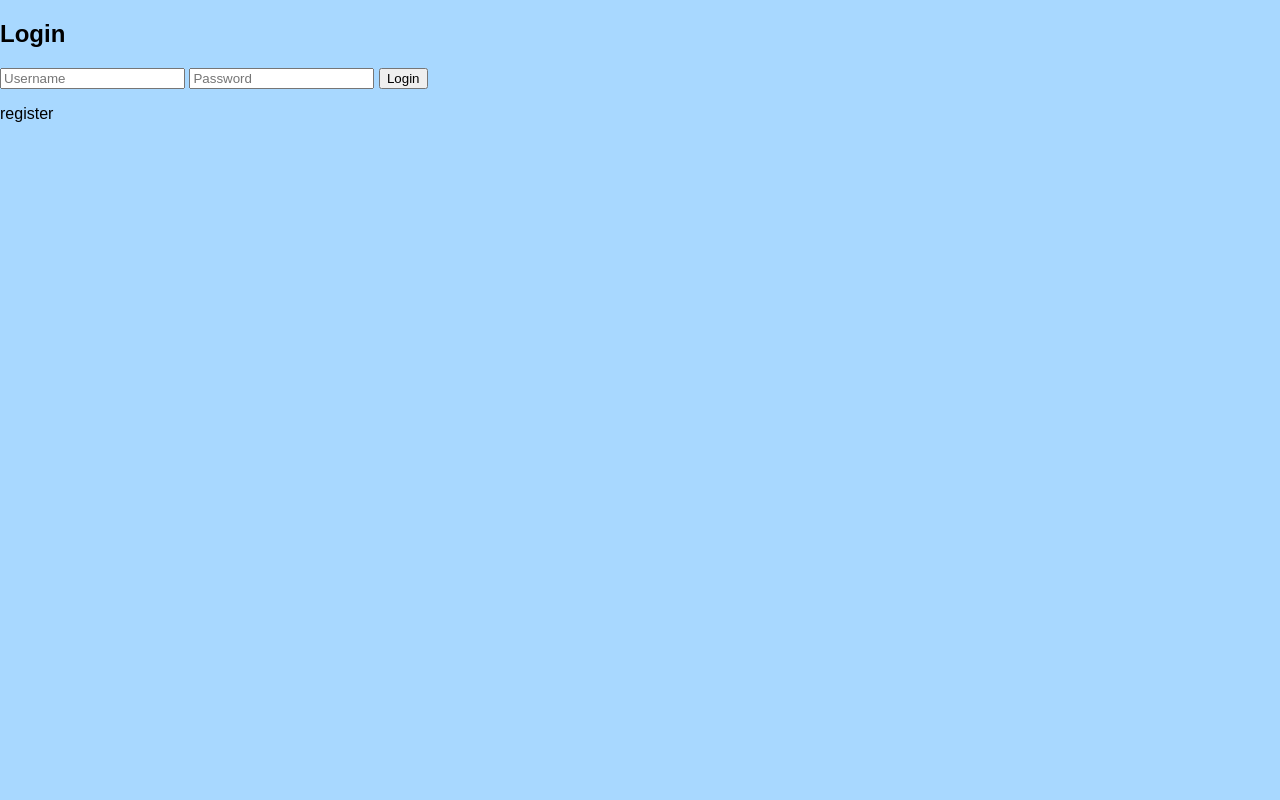
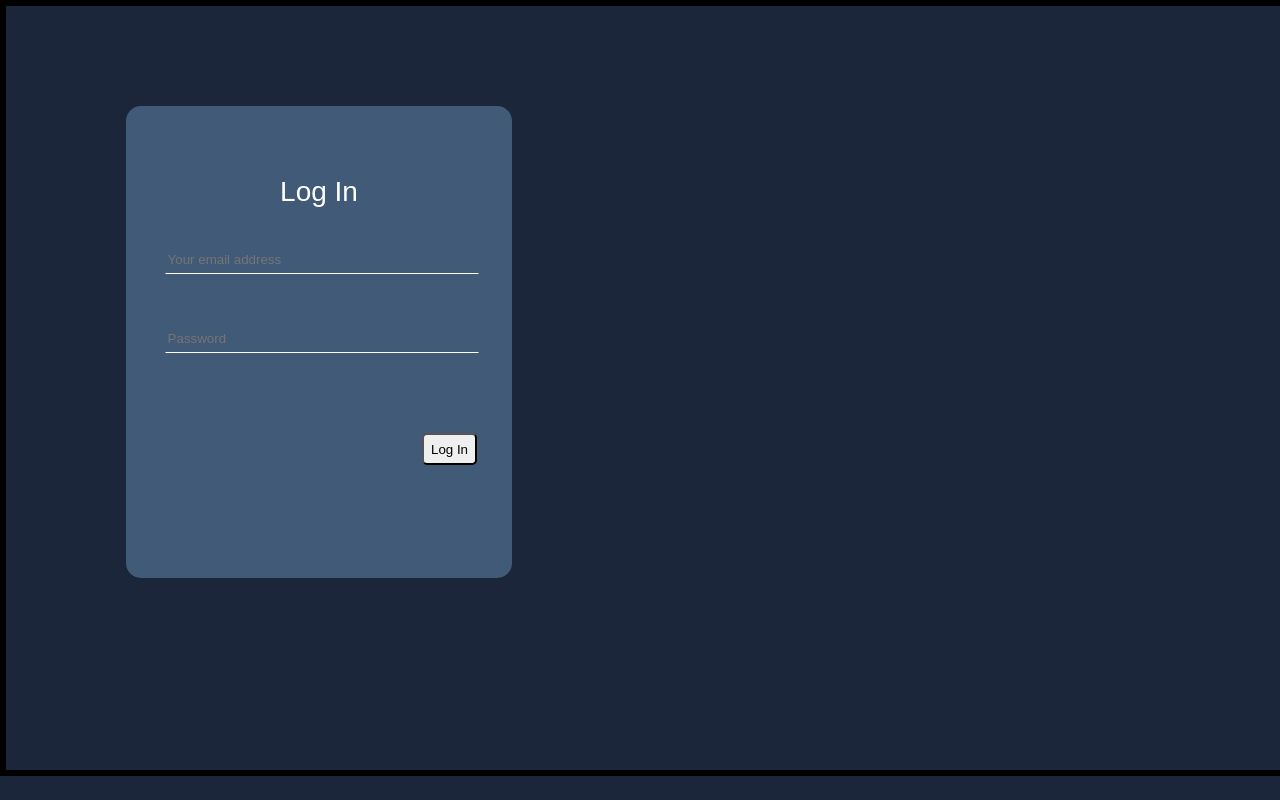
Before and after one commit to JoyDev941/custom-cloud-storage, a Python web app: template templates/index.html in a window 1280 px wide. Run offline with Jinja, Linux system fonts and the light colour scheme; the template is opened without the code that fills it, so the values that code supplies are empty.

Commit message:
added a login page ; created database with table; learn flex box; fixed css not connecting

```diff
--- a/templates/css/style.css
+++ b/templates/css/home.css
@@ -1,10 +1,3 @@
-body {
-    margin: 0;
-    padding: 0;
-    background-color: #a8d8ff; /* pastel blue */
-    font-family: Arial, sans-serif;
-}
-
 #drop-zone {
   width: 300px;
   height: 150px;
@@ -19,3 +12,9 @@ body {
 #drop-zone:hover {
   border-color: #333;
 }
+
+body{
+    margin: 0px;
+    padding: 0px;
+    background-color: #1B263B;
+}
--- /dev/null
+++ b/templates/css/index.css
@@ -0,0 +1,74 @@
+body{
+    margin: 0px;
+    padding: 0px;
+    background-color: #1B263B;
+}
+
+.upper_section{
+    height: 764px;
+    width: 100%;
+
+    display: flex;
+
+    border: 6px solid black;
+}
+
+.card {
+    height: 472px;
+    width:  386px;
+    margin-top: 100px;
+    margin-left: 120px;
+    display: flex;
+    flex-direction: column;
+
+    background-color: #415A77;
+    border-radius: 15px
+}
+
+.sign-login{
+    font-family: montserrat, arial, sans-serif;
+    color: white;
+    font-size: 28px;
+    align-self: center;
+    margin-top: 70px;
+}
+
+.email{
+    margin-top: 5ch;
+    margin-left: 10%;
+    height: 25px;
+    width: 80%;
+    background-color: #415A77;
+    color: lightgray;
+    border: 1px solid #415A77;
+    border-bottom: 1px solid white;
+    outline: none;
+    transition: border-color 0.3s ease;
+}
+
+.password{
+    margin-top: 50px;
+    margin-left: 10%;
+    height: 25px;
+    width: 80%;
+    background-color: #415A77;
+    color: lightgray;
+    border: 1px solid #415A77;
+    border-bottom: 1px solid white;
+    outline: none;
+    transition: border-color 0.3s ease;
+}
+
+button{
+    align-self: self-end;
+    margin-top: 80px;
+    margin-right: 35px;
+    height: 32px;
+    width: 55px;
+    border-radius: 5px;
+}
+
+input:focus{
+    border: 1px solid #415A77;
+    border-bottom: 1px solid red;
+}
--- a/templates/index.html
+++ b/templates/index.html
@@ -3,22 +3,18 @@
 <head>
   <meta charset="UTF-8">
   <title>Login</title>
-  <link rel="stylesheet" href="style.css">
+  <link rel="stylesheet" href="css/index.css">
 </head>
 <body>
+  <div class="upper_section">
+    <div class="card">
+      <div class="sign-login">Log In</div>
+      <input class="email" type="text" placeholder="Your email address"></input>
+      <input class="password" type="text" placeholder="Password"></input>
+      <button class="login">Log In</button>
+    </div>
+  </div>
 
-  <div class="login-box">
-    <h2>Login</h2>
 
-    <input type="text" id="username" placeholder="Username">
-    <input type="password" id="password" placeholder="Password">
-
-    <button id="loginBtn">Login</button>
-  </div>
-  <p></p>
-
-  <div>register</div>
-
-  <script src="script.js"></script>
 </body>
 </html>
--- a/templates/script/script.js
+++ b/templates/script/script.js
@@ -1,5 +1,5 @@
 const dropZone = document.getElementById("drop-zone"); /*looks for id tag in html file */
-const fileInput = document.getElementById("fileInput");
+const fileInput = document.getElementById("fileInput"); /*store*/
 
 // Upload function
 function uploadFile(file) {
```
Also changed, not shown: templates/home.html (+5 -2 lines).
